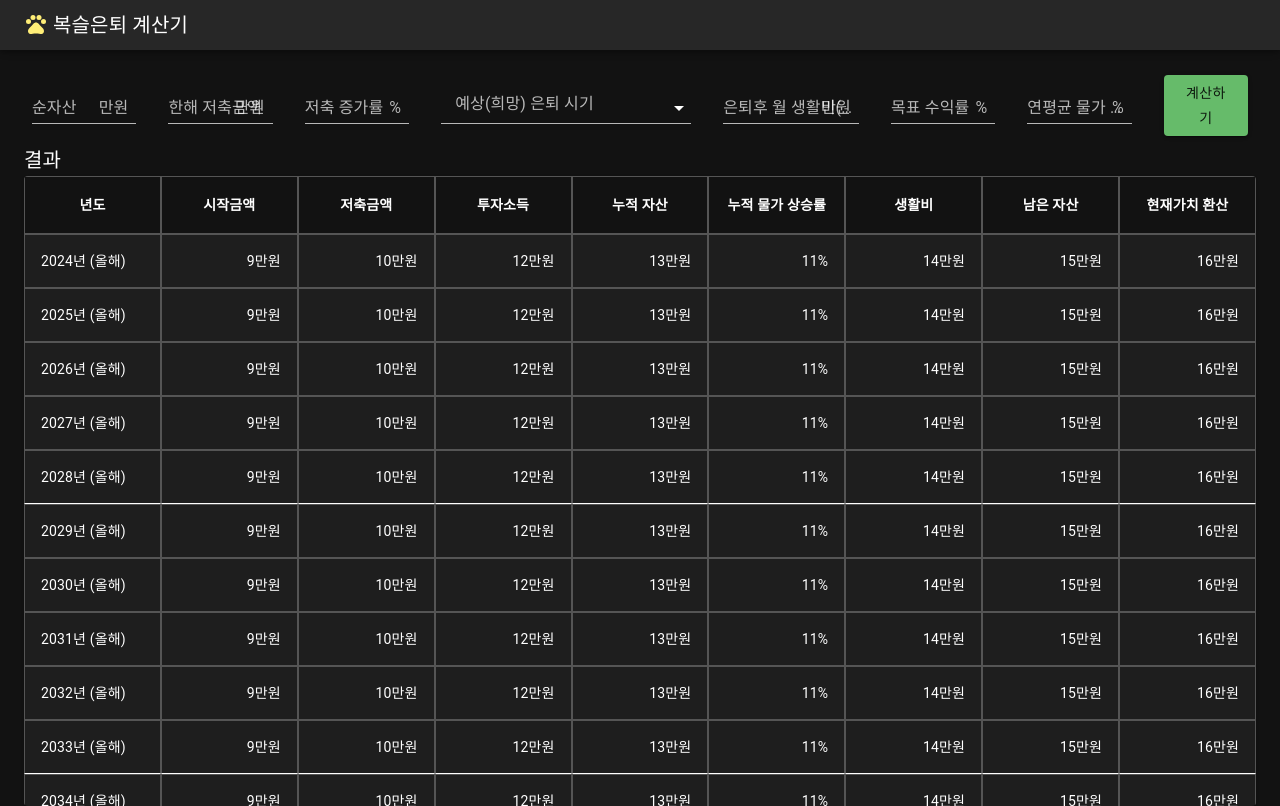
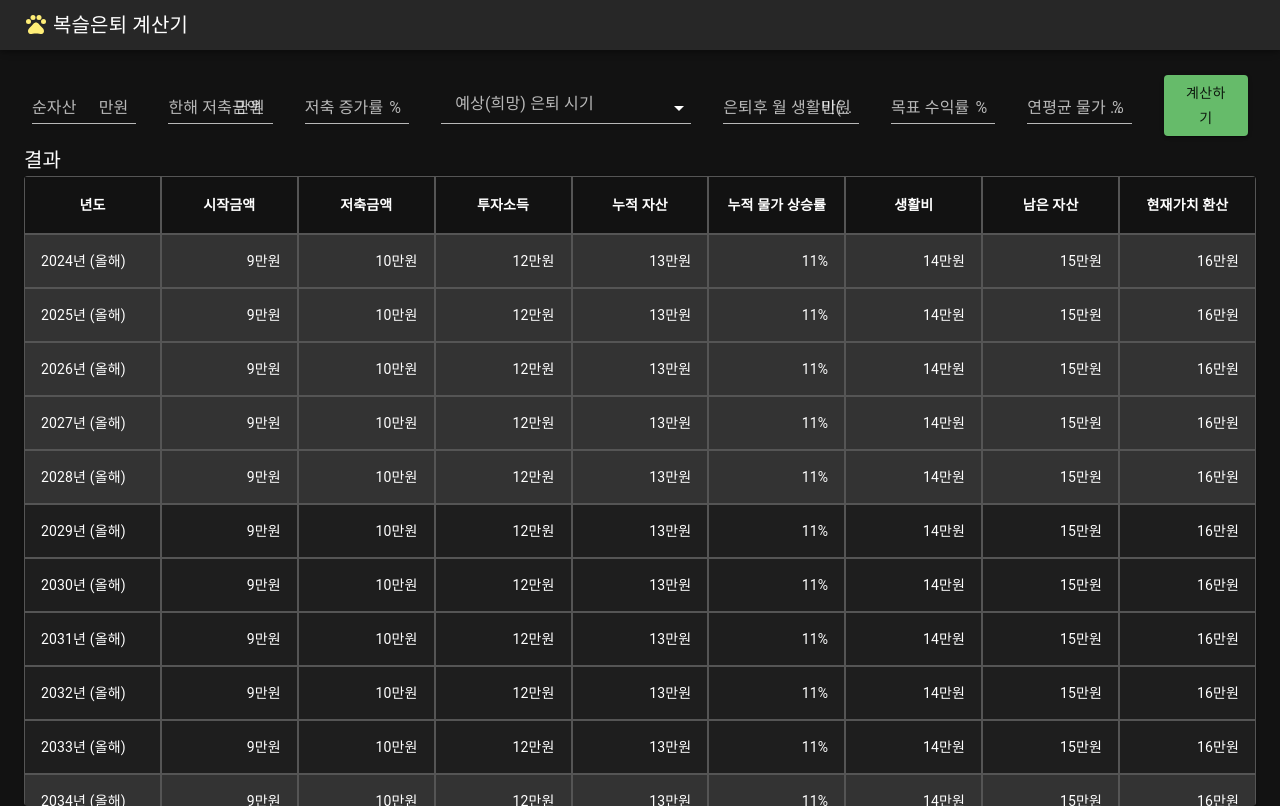
Before and after one commit to setvect/BokslRetire, a React (Create React App) app: page / in a window 1280 px wide. Built offline with nearby package versions, Linux system fonts and the light colour scheme.

Commit message:
리포트 영역분리

```diff
--- a/src/App.tsx
+++ b/src/App.tsx
@@ -1,25 +1,9 @@
+import PetsIcon from "@mui/icons-material/Pets";
+import { AppBar, Box, Container, createTheme, CssBaseline, ThemeProvider, Toolbar, Typography } from "@mui/material";
 import React from "react";
-import {
-  AppBar,
-  Toolbar,
-  Typography,
-  Container,
-  Box,
-  CssBaseline,
-  createTheme,
-  ThemeProvider,
-  TableContainer,
-  Table,
-  TableHead,
-  TableRow,
-  TableCell,
-  TableBody,
-} from "@mui/material";
-import Paper from "@mui/material/Paper";
-import PetsIcon from "@mui/icons-material/Pets";
+import "./App.css";
 import ConditionForm, { ReportCondition } from "./components/ConditionForm";
-import _ from "lodash";
-import "./App.css";
+import Report from "./components/Report";
 
 const darkTheme = createTheme({
   palette: {
@@ -38,18 +22,6 @@ const darkTheme = createTheme({
   },
 });
 
-type RetirementCalculatorYear = {
-  year: number;
-  startAmount: number;
-  savingsAmount: number;
-  cumulativeInflationRate: number;
-  investmentIncome: number;
-  totalAssets: number;
-  livingExpenses: number;
-  remainingAssets: number;
-  remainingAssetsPresentValue: number;
-};
-
 function App() {
   const [condition, setCondition] = React.useState<ReportCondition>({
     netWorth: "",
@@ -60,18 +32,6 @@ function App() {
     expectedRetirementAge: "",
     retireSpend: "",
   });
-
-  const rows: RetirementCalculatorYear[] = _.range(1, 101).map((idx) => ({
-    year: 2023 + idx,
-    startAmount: 9,
-    savingsAmount: 10,
-    cumulativeInflationRate: 11,
-    investmentIncome: 12,
-    totalAssets: 13,
-    livingExpenses: 14,
-    remainingAssets: 15,
-    remainingAssetsPresentValue: 16,
-  }));
 
   return (
     <ThemeProvider theme={darkTheme}>
@@ -85,69 +45,7 @@ function App() {
       <Box sx={{ mt: "55px" }}>
         <Container maxWidth={false}>
           <ConditionForm condition={condition} setCondition={setCondition} />
-          <div>
-            <Typography variant="h6" component="h2">
-              결과
-            </Typography>
-            <TableContainer component={Paper} sx={{ maxHeight: "calc(100vh - 170px)" }} className="custom-scrollbar">
-              <Table
-                stickyHeader
-                sx={{
-                  tableLayout: "fixed",
-                  "& .MuiTableCell-root": {
-                    border: "1px solid #555",
-                  },
-                  "& .MuiTableHead-root .MuiTableCell-root": {
-                    fontWeight: "bold",
-                    backgroundColor: "background.paper",
-                    zIndex: 1,
-                  },
-                }}
-              >
-                <TableHead>
-                  <TableRow>
-                    <TableCell align="center">년도</TableCell>
-                    <TableCell align="center">시작금액</TableCell>
-                    <TableCell align="center">저축금액</TableCell>
-                    <TableCell align="center">투자소득</TableCell>
-                    <TableCell align="center">누적 자산</TableCell>
-                    <TableCell align="center">누적 물가 상승률</TableCell>
-                    <TableCell align="center">생활비</TableCell>
-                    <TableCell align="center">남은 자산</TableCell>
-                    <TableCell align="center">현재가치 환산</TableCell>
-                  </TableRow>
-                </TableHead>
-                <TableBody>
-                  {rows.map((row, index) => (
-                    <TableRow
-                      key={index}
-                      sx={
-                        (index + 1) % 5 === 0
-                          ? {
-                              "& .MuiTableCell-root": {
-                                borderBottom: "1px solid #fff",
-                              },
-                            }
-                          : {}
-                      }
-                    >
-                      <TableCell component="th" scope="row">
-                        {row.year}년 (올해)
-                      </TableCell>
-                      <TableCell align="right">{row.startAmount}만원</TableCell>
-                      <TableCell align="right">{row.savingsAmount}만원</TableCell>
-                      <TableCell align="right">{row.investmentIncome}만원</TableCell>
-                      <TableCell align="right">{row.totalAssets}만원</TableCell>
-                      <TableCell align="right">{row.cumulativeInflationRate}%</TableCell>
-                      <TableCell align="right">{row.livingExpenses}만원</TableCell>
-                      <TableCell align="right">{row.remainingAssets}만원</TableCell>
-                      <TableCell align="right">{row.remainingAssetsPresentValue}만원</TableCell>
-                    </TableRow>
-                  ))}
-                </TableBody>
-              </Table>
-            </TableContainer>
-          </div>
+          <Report />
         </Container>
       </Box>
     </ThemeProvider>
--- /dev/null
+++ b/src/components/Report.tsx
@@ -0,0 +1,96 @@
+import { Table, TableBody, TableCell, TableContainer, TableHead, TableRow, Typography } from "@mui/material";
+import Paper from "@mui/material/Paper";
+import _ from "lodash";
+
+type RetirementCalculatorYear = {
+  year: number;
+  startAmount: number;
+  savingsAmount: number;
+  cumulativeInflationRate: number;
+  investmentIncome: number;
+  totalAssets: number;
+  livingExpenses: number;
+  remainingAssets: number;
+  remainingAssetsPresentValue: number;
+};
+
+function Report() {
+  const rows: RetirementCalculatorYear[] = _.range(1, 101).map((idx) => ({
+    year: 2023 + idx,
+    startAmount: 9,
+    savingsAmount: 10,
+    cumulativeInflationRate: 11,
+    investmentIncome: 12,
+    totalAssets: 13,
+    livingExpenses: 14,
+    remainingAssets: 15,
+    remainingAssetsPresentValue: 16,
+  }));
+
+  const getBackgroundColor = (index: number) => {
+    const group = Math.floor(index / 5);
+    switch (group % 2) {
+      case 0:
+        return "#333";
+      case 1:
+        return "inherit";
+    }
+  };
+
+  return (
+    <div>
+      <Typography variant="h6" component="h2">
+        결과
+      </Typography>
+      <TableContainer component={Paper} sx={{ maxHeight: "calc(100vh - 170px)" }} className="custom-scrollbar">
+        <Table
+          stickyHeader
+          sx={{
+            tableLayout: "fixed",
+            "& .MuiTableCell-root": {
+              border: "1px solid #555",
+            },
+            "& .MuiTableHead-root .MuiTableCell-root": {
+              fontWeight: "bold",
+              backgroundColor: "background.paper",
+              zIndex: 1,
+            },
+          }}
+        >
+          <TableHead>
+            <TableRow>
+              <TableCell align="center">년도</TableCell>
+              <TableCell align="center">시작금액</TableCell>
+              <TableCell align="center">저축금액</TableCell>
+              <TableCell align="center">투자소득</TableCell>
+              <TableCell align="center">누적 자산</TableCell>
+              <TableCell align="center">누적 물가 상승률</TableCell>
+              <TableCell align="center">생활비</TableCell>
+              <TableCell align="center">남은 자산</TableCell>
+              <TableCell align="center">현재가치 환산</TableCell>
+            </TableRow>
+          </TableHead>
+          <TableBody>
+            {rows.map((row, index) => (
+              <TableRow key={index} sx={{ backgroundColor: getBackgroundColor(index) }}>
+                <TableCell component="th" scope="row">
+                  {row.year}년 (올해)
+                </TableCell>
+                <TableCell align="right">{row.startAmount}만원</TableCell>
+                <TableCell align="right">{row.savingsAmount}만원</TableCell>
+                <TableCell align="right">{row.investmentIncome}만원</TableCell>
+                <TableCell align="right">{row.totalAssets}만원</TableCell>
+                <TableCell align="right">{row.cumulativeInflationRate}%</TableCell>
+                <TableCell align="right">{row.livingExpenses}만원</TableCell>
+                <TableCell align="right">{row.remainingAssets}만원</TableCell>
+                <TableCell align="right">{row.remainingAssetsPresentValue}만원</TableCell>
+              </TableRow>
+            ))}
+          </TableBody>
+        </Table>
+      </TableContainer>
+    </div>
+  );
+}
+
+export default Report;
```
